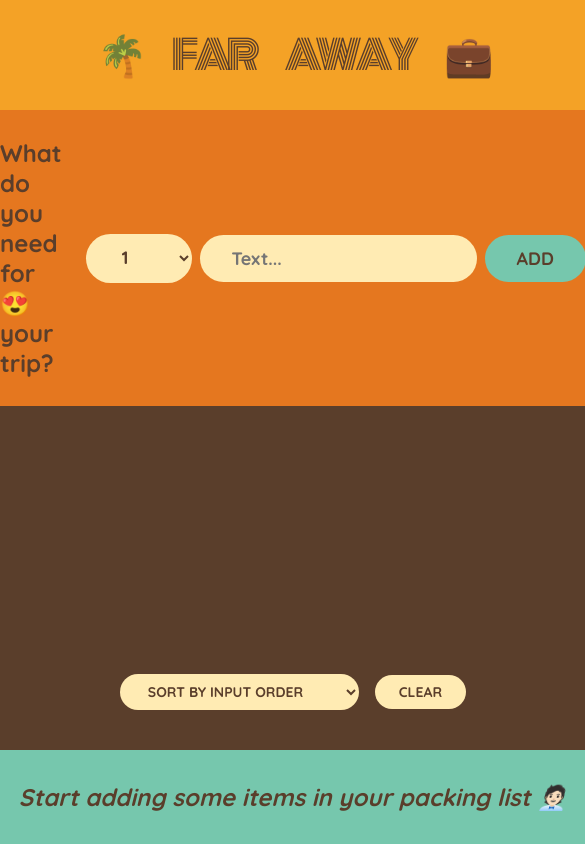
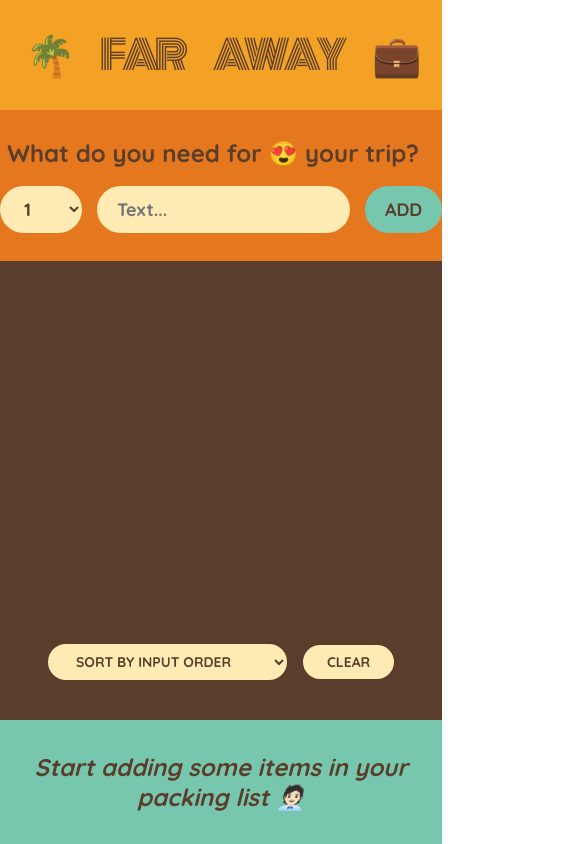
Before and after one commit to Arjunliljo/travel-list, a React (Create React App) app: page / in a window 390 px wide. Shown: the whole page, 585 px wide, since content can reach past the window. Built offline with nearby package versions, Linux system fonts and the light colour scheme.

Commit message:
made form responsive

```diff
--- a/src/Form.js
+++ b/src/Form.js
@@ -25,7 +25,7 @@ export default function Form({ onAddItems }) {
   return (
     <form className="add-form" onSubmit={handleSubmit}>
       <h3>What do you need for 😍 your trip?</h3>
-
+      <div className="form-container">
         <select value={qty} onChange={(e) => setQty(Number(e.target.value))}>
           {Array.from({ length: 20 }, (_, i) => i + 1).map((num) => {
             return (
@@ -43,6 +43,7 @@ export default function Form({ onAddItems }) {
           required
         />
         <button>add</button>
+      </div>
     </form>
   );
 }
--- a/src/index.css
+++ b/src/index.css
@@ -66,7 +66,7 @@ input {
   font-family: inherit;
   border: none;
   border-radius: 10rem;
-  padding: 1.2rem 3.2rem;
+  padding: 1.2rem 2rem;
   font-weight: 700;
   font-size: 1.8rem;
   cursor: pointer;
@@ -76,13 +76,20 @@ input {
   text-transform: uppercase;
   background-color: #76c7ad;
 }
+.add-form select {
+  padding: 0 2rem;
+}
+.form-container {
+  display: flex;
+  gap: 1.5rem;
+}
 
 .list {
   background-color: #5a3e2b;
   color: #ffebb3;
   padding: 4rem 0;
-
   display: flex;
+  flex: 1;
   justify-content: space-between;
   flex-direction: column;
   gap: 3.2rem;
@@ -113,6 +120,12 @@ input {
 @media only screen and (max-width: 778px) {
   h1 {
     font-size: 5rem;
+  }
+  .add-form {
+    flex-direction: column;
+  }
+  .form-container {
+    margin-top: 1rem;
   }
 }
 
```
Lines whose indentation alone changed are shown as unchanged.
